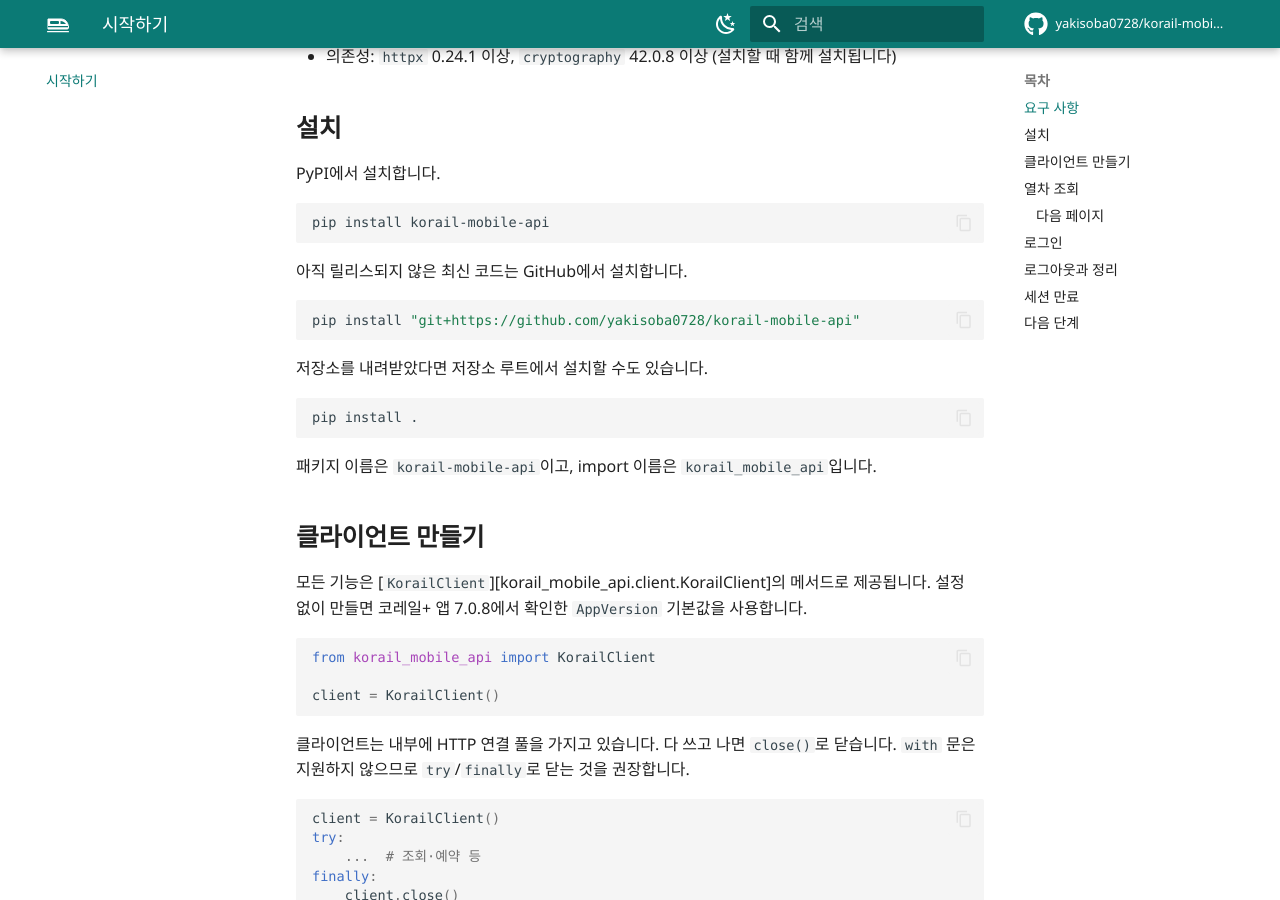
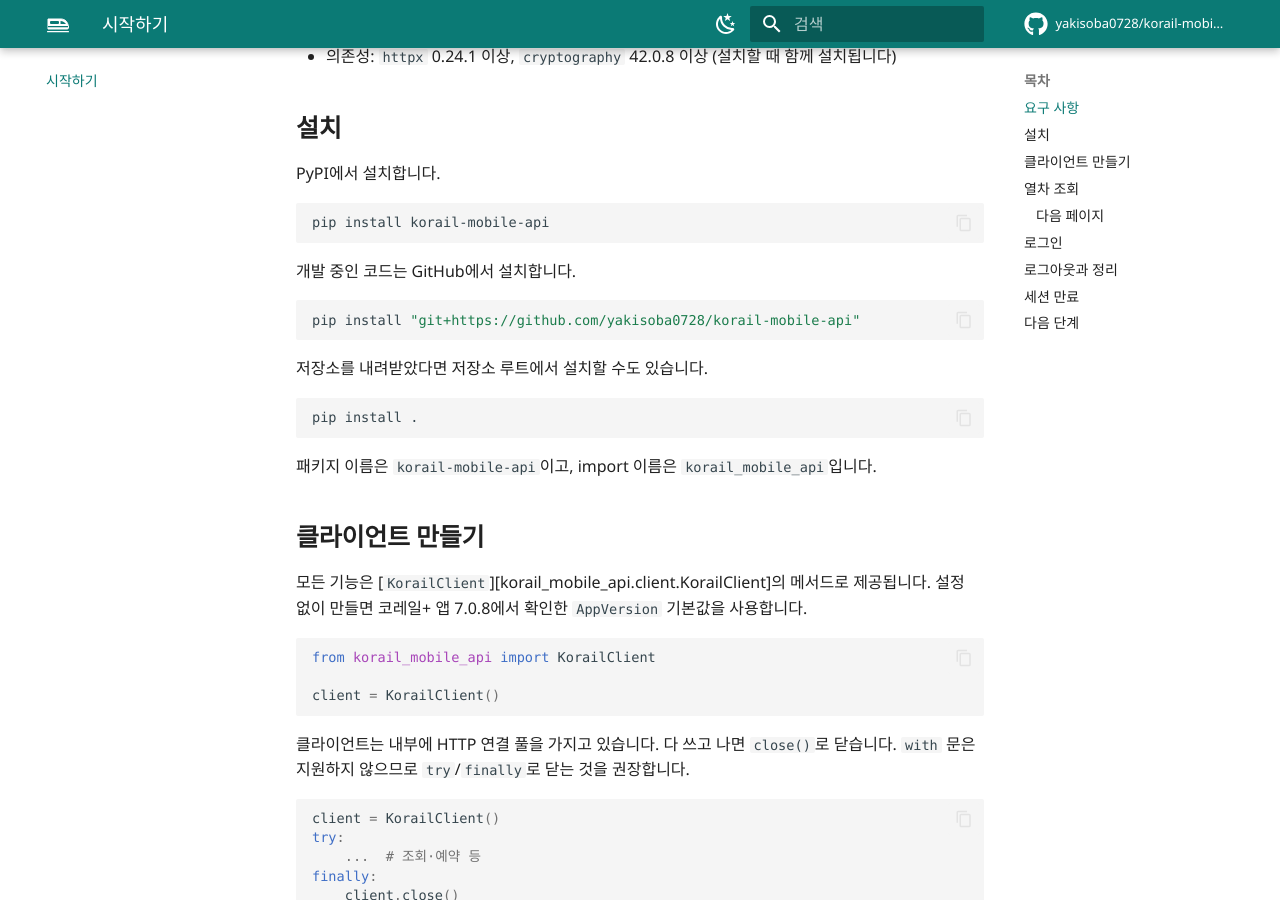
Before and after one commit to yakisoba0728/korail-mobile-api, an MkDocs documentation site: the page built from docs/getting-started.md, in a window 1280 px wide and 900 px high, scrolled down 359 px. Built offline with MkDocs 1.6.1 and Material for MkDocs 9.7.7, drawn with Linux system fonts in a browser that asks for light colours; comment, search, counter and statistics services are not loaded.

Commit message:
release: prepare 2.1.0

````diff
--- a/docs/getting-started.md
+++ b/docs/getting-started.md
@@ -15,7 +15,7 @@
 pip install korail-mobile-api
 ```
 
-아직 릴리스되지 않은 최신 코드는 GitHub에서 설치합니다.
+개발 중인 코드는 GitHub에서 설치합니다.
 
 ```sh
 pip install "git+https://github.com/yakisoba0728/korail-mobile-api"
--- a/src/korail_mobile_api/__init__.py
+++ b/src/korail_mobile_api/__init__.py
@@ -4,7 +4,7 @@
 
 """공개 진입점은 __all__이며 그 밖의 이름은 내부 구현입니다."""
 
-__version__ = "2.0.1"
+__version__ = "2.1.0"
 
 from .client import KorailClient
 from .config import KorailConfig
````
Also changed, not shown: CHANGELOG.md (+1 -1 lines), README.md (+1 -1 lines).
